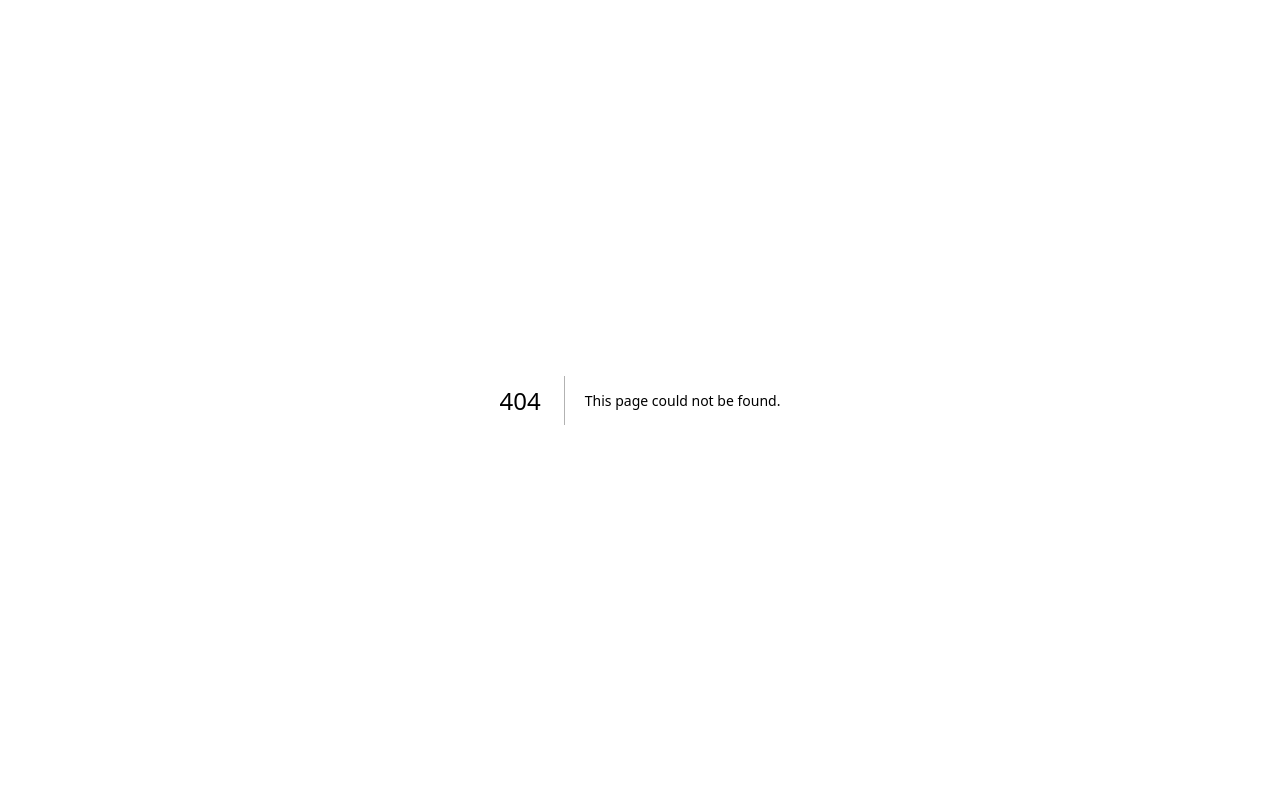
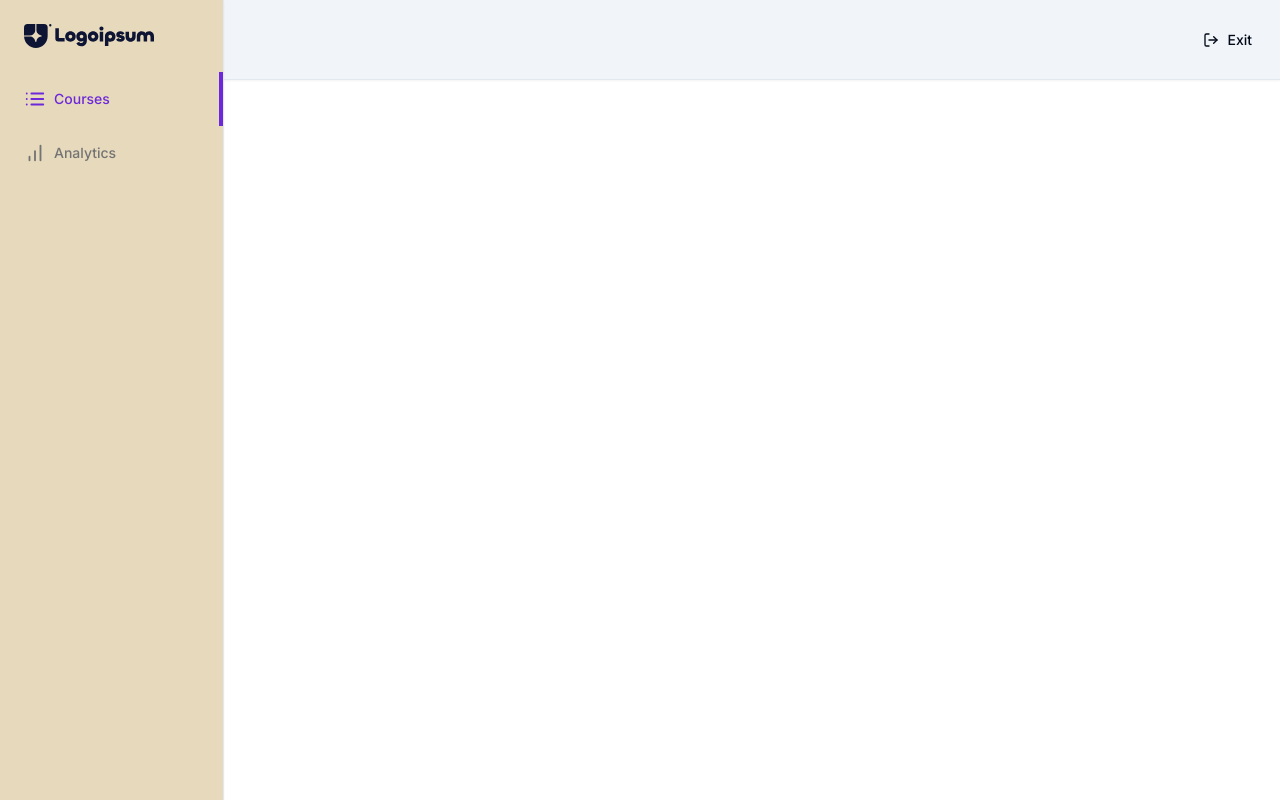
Before and after one commit to Faotu/lms-wep-app, a Next.js app: page /instructor/courses in a window 1280 px wide. Before the commit this address had no page. Built offline with nearby package versions, Linux system fonts and the light colour scheme.

Commit message:
Instructor page build

```diff
--- a/app/(mydashboard)/_components/SidebarPage.tsx
+++ b/app/(mydashboard)/_components/SidebarPage.tsx
@@ -2,8 +2,9 @@
 
 import React from "react";
 
-import { Compass, Layout } from "lucide-react";
+import { BarChart, Compass, Layout, List } from "lucide-react";
 import SidebarItems from "./SidebarItems";
+import { usePathname } from "next/navigation";
 const visitorRoutes = [
   {
     icon: Layout,
@@ -17,8 +18,23 @@ const visitorRoutes = [
   },
 ];
 
+const instructorRoutes = [
+  {
+    icon: List,
+    label: "Courses",
+    href: "/instructor/courses",
+  },
+  {
+    icon: BarChart,
+    label: "Analytics",
+    href: "/instructor/analytics",
+  },
+];
+
 const SidebarPage = () => {
-  const routes = visitorRoutes;
+  const pathname = usePathname();
+  const isInstructorPage = pathname?.includes("/instructor");
+  const routes = isInstructorPage ? instructorRoutes : visitorRoutes;
   return (
     <div className="flex flex-col w-full">
       {routes.map((route) => (
--- /dev/null
+++ b/app/(mydashboard)/instructor/courses/page.tsx
@@ -0,0 +1,7 @@
+import React from "react";
+
+const CoursesPage = () => {
+  return <div>Courses Page</div>;
+};
+
+export default CoursesPage;
--- a/components/NavbarLinks.tsx
+++ b/components/NavbarLinks.tsx
@@ -1,7 +1,7 @@
 "use client";
 
 import { UserButton } from "@clerk/nextjs";
-import { usePathname, useRouter } from "next/navigation";
+import { usePathname } from "next/navigation";
 import React from "react";
 import { Button } from "@/components/ui/button";
 import { LogOut } from "lucide-react";
@@ -9,7 +9,6 @@ import Link from "next/link";
 
 const NavbarLinks = () => {
   const pathname = usePathname();
-  const router = useRouter();
 
   const isInstructorPage = pathname?.startsWith("/instructor");
   const isPlayerPage = pathname?.includes("/chapter");
@@ -17,10 +16,12 @@ const NavbarLinks = () => {
   return (
     <div className="flex gap-x-2 ml-auto">
       {isInstructorPage || isPlayerPage ? (
-        <Button variant="ghost">
-          <LogOut className="h-4 w4 mr-2" />
-          Exit
-        </Button>
+        <Link href="/">
+          <Button size="sm" variant="ghost">
+            <LogOut className="h-4 w-4 mr-2" />
+            Exit
+          </Button>
+        </Link>
       ) : (
         <Link href="/instructor/courses">
           <Button size="sm" variant="ghost">
@@ -28,7 +29,7 @@ const NavbarLinks = () => {
           </Button>
         </Link>
       )}
-      <UserButton />
+      <UserButton afterSignOutUrl="/" />
     </div>
   );
 };
```
